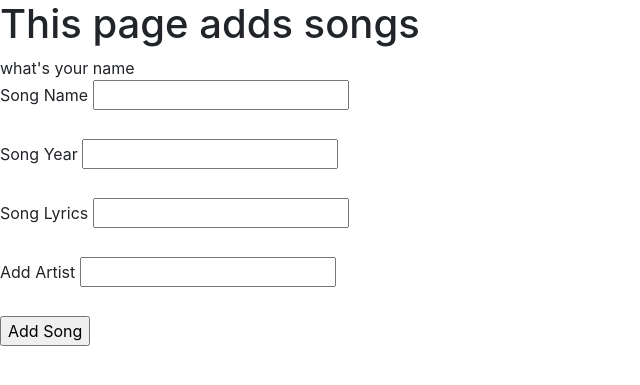
After one commit to yuefeng927/songbase, a Flask app: page /song/add in a window 1280 px wide. The commit adds this page. Shown: the top 385 px of the page, without its empty margins (0-640 px from the left). Run offline with Flask 2, Linux system fonts and the light colour scheme; some libraries are stand-ins or nearby versions.

Commit message:
new exercise

```diff
--- a/manage.py
+++ b/manage.py
@@ -1,5 +1,6 @@
 from flask_script import Manager
 from songbase import app, db, Artist, Song
+
 
 manager = Manager(app)
 
--- a/songbase.py
+++ b/songbase.py
@@ -60,6 +60,38 @@ def add_artists():
         db.session.commit()
         return redirect(url_for('show_all_artists'))
 
+@app.route('/artist/edit/<int:id>', methods=['GET', 'POST'])
+def edit_artist(id):
+    artist = Artist.query.filter_by(id=id).first()
+    if request.method == 'GET':
+        return render_template('artist-edit.html',artist=artist)
+    if request.method == 'POST':
+        # get data from the form
+        artist.name = request.form['name']
+        artist.about = request.form['about']
+        db.session.commit()
+        return redirect(url_for('show_all_artists'))
+
+
+@app.route('/song/add', methods=['GET', 'POST'])
+def add_songs():
+    if request.method == 'GET':
+        return render_template('song-add.html')
+    if request.method == 'POST':
+        # get data from the form
+        name = request.form['name']
+        year = request.form['year']
+        lyrics = request.form['lyrics']
+        artist_name = request.form['artist_name']
+
+
+        # insert the data into the database
+        artist = Artist.query.filtered_by(name=artist_name).first()
+        song = Song(name=name, year=year, lyrics=lyrics, artist=artist)
+        db.session.add(artist)
+        db.session.commit()
+        return redirect(url_for('show_all_songs'))
+
 
 @app.route('/form-demo', methods=['GET', 'POST'])
 def form_demo():
--- a/templates/artist-add.html
+++ b/templates/artist-add.html
@@ -1,6 +1,5 @@
 {% extends "base.html" %}
 
-{% endblock %}
 {%block title%}
   All Artists
 {% endblock %}
--- a/templates/artist-all.html
+++ b/templates/artist-all.html
@@ -1,13 +1,13 @@
 {% extends "base.html" %}
 
-{% endblock %}
 {%block title%}
   All Artists
 {% endblock %}
 {% block page_content %}
     <h1>This page shows all artist</h1>
     {%for artist in artists%}
-      <h3>artist.name</h3>
-      <p>artist.about</p>
+      <h3>{{artist.name}}</h3>
+      <p>{{artist.about}}</p>
+      <a href="/artist/edit/{{artist.id}}">Edit</a>
     {%endfor%}
 {% endblock %}
--- /dev/null
+++ b/templates/song-add.html
@@ -0,0 +1,20 @@
+{% extends "base.html" %}
+
+{%block title%}
+  Add Songs
+{% endblock %}
+{% block page_content %}
+    <h1>This page adds songs</h1>
+  <form action="/song/add" method="post">
+    what's your name<br>
+    <label>Song Name</label>
+    <input type="text" name="name"><br><br>
+    <label>Song Year</label>
+    <input type="text" name="year"><br><br>
+    <label>Song Lyrics</label>
+    <input type="text" name="lyrics"><br><br>
+    <label>Add Artist</label>
+    <input type="text" name="add_artist"><br><br>
+    <input type="submit" name="" value="Add Song">
+    </form>
+{% endblock %}
--- a/templates/song-all.html
+++ b/templates/song-all.html
@@ -1,6 +1,4 @@
 {% extends "base.html" %}
-
-{% endblock %}
 {%block title%}
   All Songs
 {% endblock %}
```
Also changed, not shown: templates/artist-edit.html (added, +13 -0 lines), data.sqlite.
